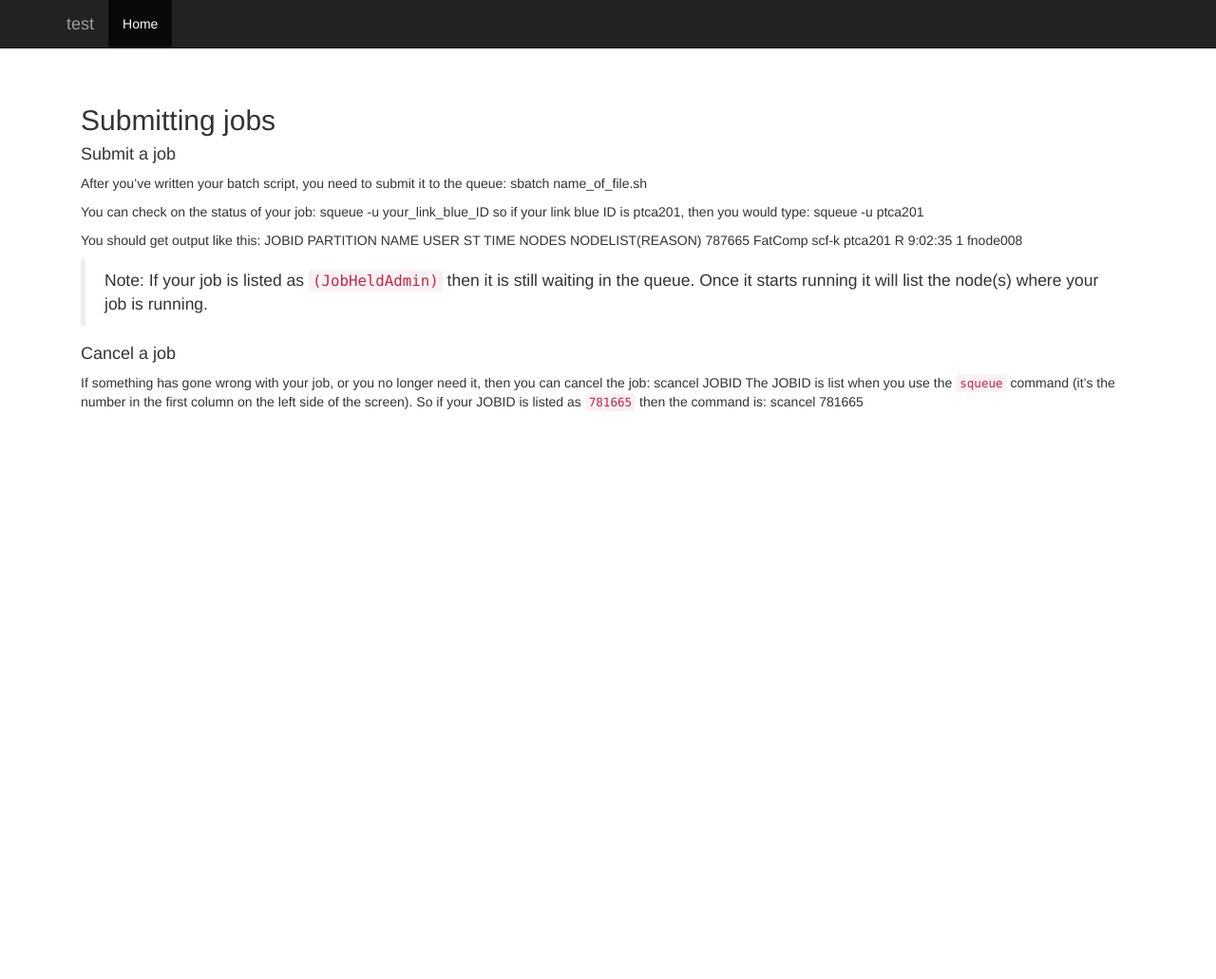
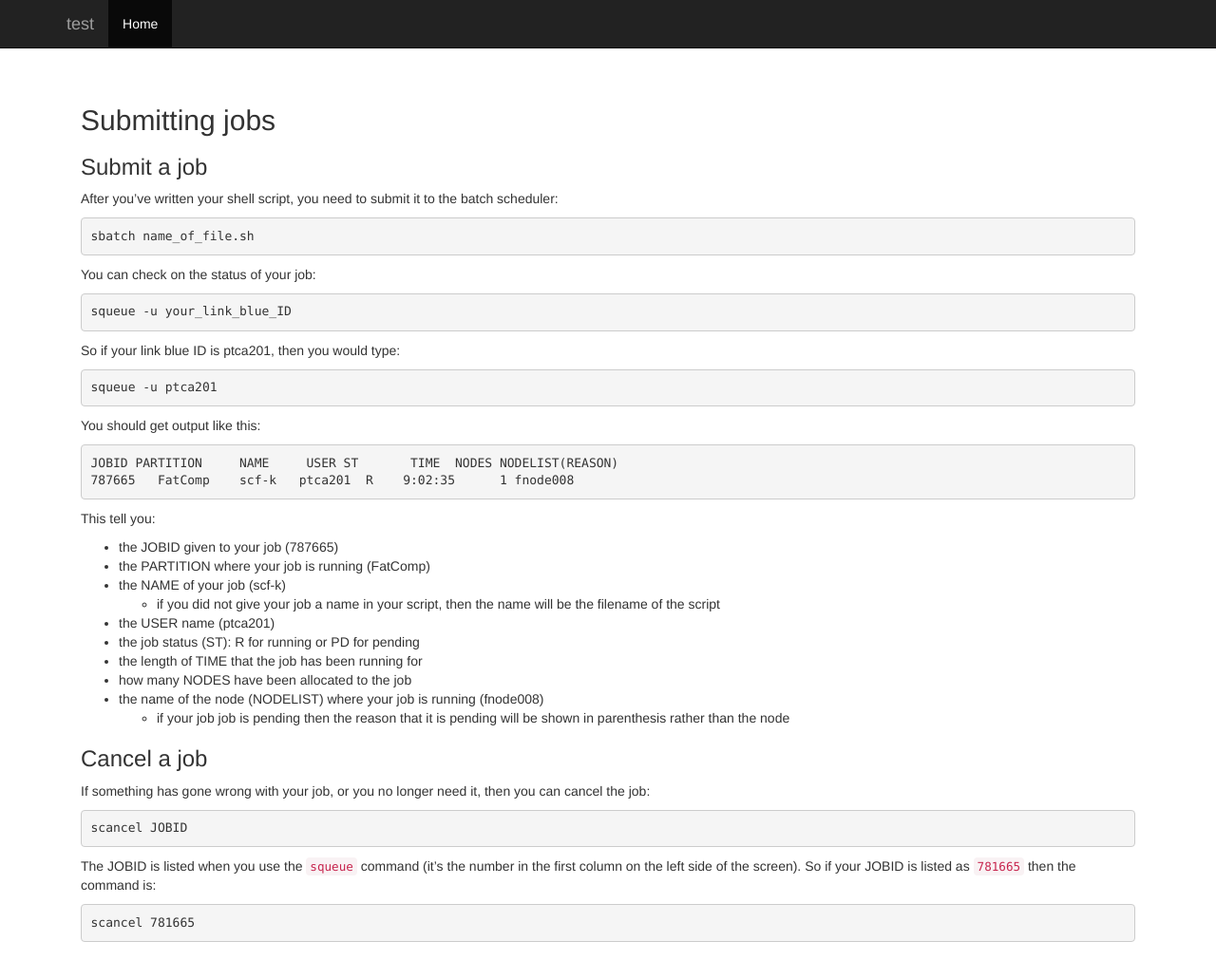
Before and after one commit to karajones/karajones.github.io, a Jekyll site: the page built from jobs/jobs5.md, in a window 1280 px wide and 1042 px high. Shown: the top 1031 px of the window at 95% size. Built offline with Jekyll 4.4.1, drawn with Linux system fonts in a browser that asks for light colours; nearby versions of some CDN libraries; our own code applies the rules of GitHub Pages for plain Markdown files.

Commit message:
Update jobs5.md

````diff
--- a/jobs/jobs5.md
+++ b/jobs/jobs5.md
@@ -1,23 +1,47 @@
 ## Submitting jobs
 
-#### Submit a job
-After you’ve written your batch script, you need to submit it to the queue:
-	sbatch name_of_file.sh
+### Submit a job
+
+After you’ve written your shell script, you need to submit it to the batch scheduler:
+```
+sbatch name_of_file.sh
+```
 
 You can check on the status of your job:
-	squeue -u your_link_blue_ID
-so if your link blue ID is ptca201, then you would type:
-	squeue -u ptca201
+```
+squeue -u your_link_blue_ID
+```
+
+So if your link blue ID is ptca201, then you would type:
+```
+squeue -u ptca201
+```
 
 You should get output like this:
-	JOBID PARTITION     NAME     USER ST       TIME  NODES NODELIST(REASON)
-	            787665   FatComp    scf-k   ptca201  R    9:02:35      1 fnode008
+```
+JOBID PARTITION     NAME     USER ST       TIME  NODES NODELIST(REASON)
+787665   FatComp    scf-k   ptca201  R    9:02:35      1 fnode008
+```
 
+This tell you:
+- the JOBID given to your job (787665)
+- the PARTITION where your job is running (FatComp)
+- the NAME of your job (scf-k)
+  - if you did not give your job a name in your script, then the name will be the filename of the script
+- the USER name (ptca201)
+- the job status (ST): R for running or PD for pending
+- the length of TIME that the job has been running for
+- how many NODES have been allocated to the job
+- the name of the node (NODELIST) where your job is running (fnode008)
+  - if your job job is pending then the reason that it is pending will be shown in parenthesis rather than the node
 
-> Note: If your job is listed as `(JobHeldAdmin)` then it is still waiting in the queue. Once it starts running it will list the node(s) where your job is running.
+### Cancel a job
+If something has gone wrong with your job, or you no longer need it, then you can cancel the job:
+```
+scancel JOBID
+```
 
-#### Cancel a job
-If something has gone wrong with your job, or you no longer need it, then you can cancel the job:
-	scancel JOBID
-The JOBID is list when you use the `squeue` command (it’s the number in the first column on the left side of the screen). So if your JOBID is listed as `781665` then the command is:
-	scancel 781665
+The JOBID is listed when you use the `squeue` command (it’s the number in the first column on the left side of the screen). So if your JOBID is listed as `781665` then the command is:
+```
+scancel 781665
+```
````
